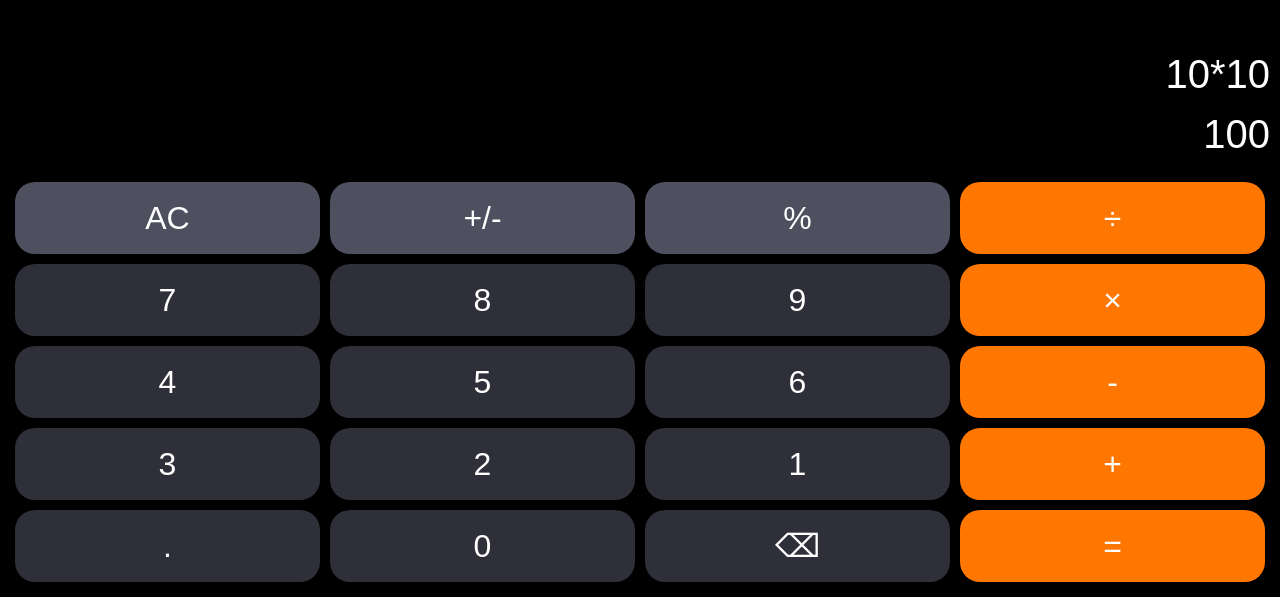
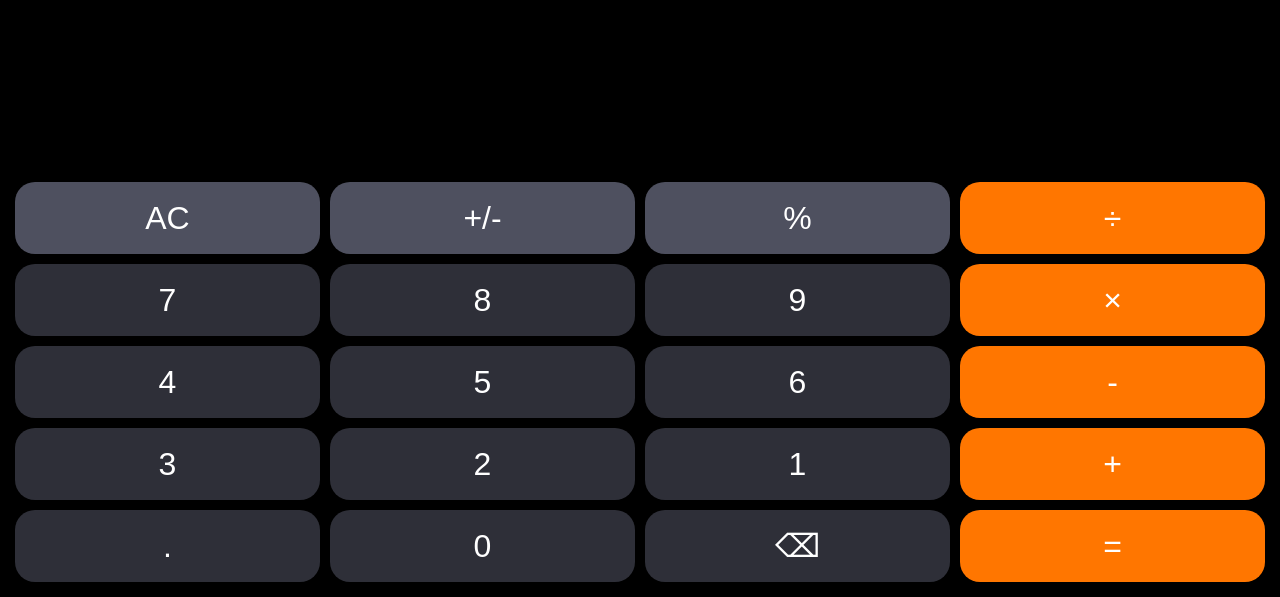
Before and after one commit to Ashwin-28/Cal-project-1, a plain HTML site: page index.html in a window 1280 px wide. Shown: the part 203-800 px from the top of the page. Drawn offline with Linux system fonts and the light colour scheme.

Commit message:
removing the expression and result

```diff
--- a/index.html
+++ b/index.html
@@ -9,8 +9,8 @@
 </head>
 <body>
     <section id="output">
-        <div id="exp">10*10</div>
-        <div id="result">100</div>
+        <div id="exp"></div>
+        <div id="result"></div>
     </section>
     <section id="input">
         <button class="light-btn btn" data-action="clear" data-value="C">AC</button>
```
